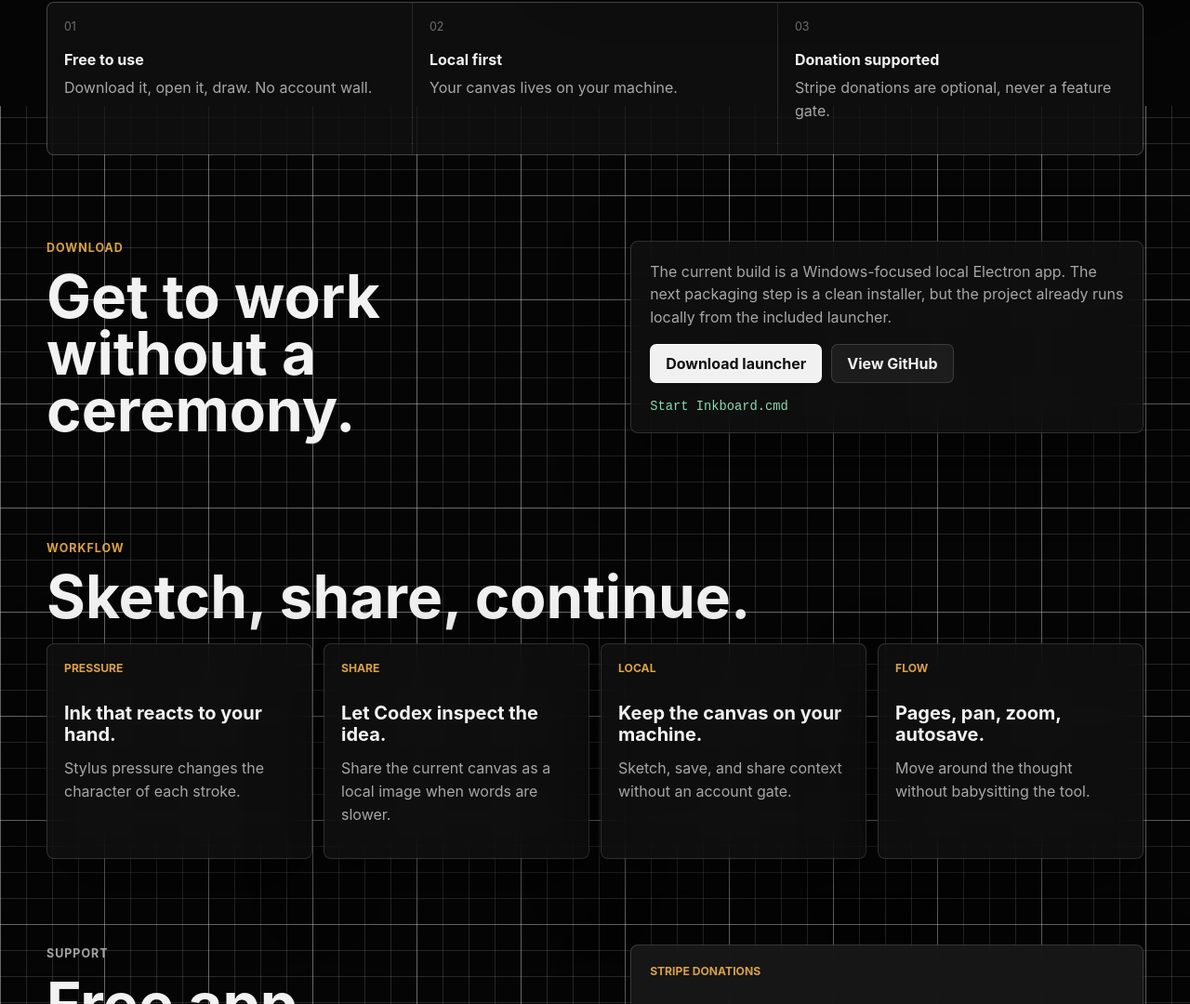
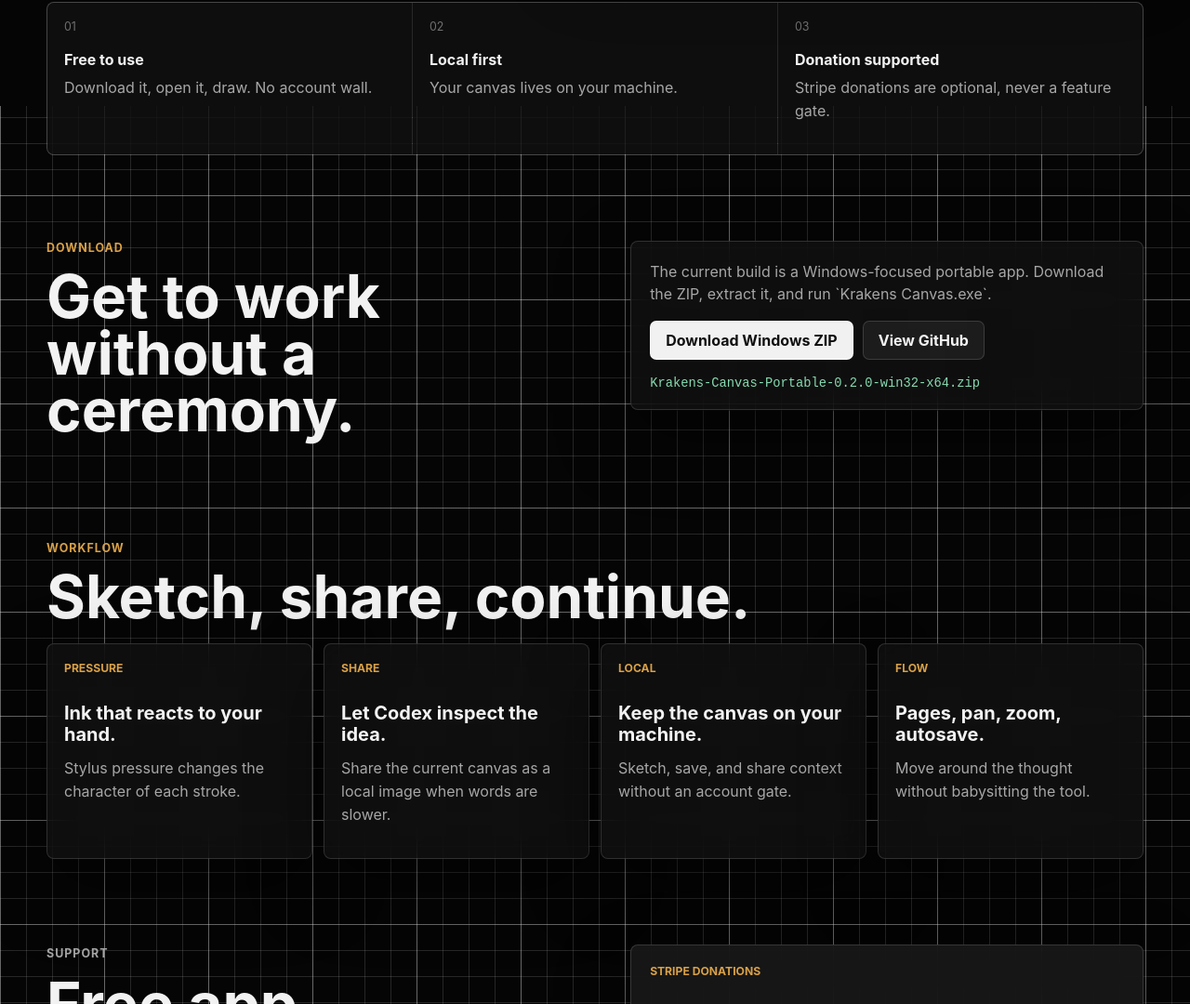
Before and after one commit to ELIBELL004/krakens-canvas, an Electron app: page site/index.html in a window 1280 px wide. Shown: the part 686-1766 px from the top of the page at 93% size. Drawn offline with Linux system fonts and the light colour scheme.

Commit message:
Point site download to release zip

```diff
--- a/site/index.html
+++ b/site/index.html
@@ -93,15 +93,17 @@
         </div>
         <div class="panel">
           <p>
-            The current build is a Windows-focused local Electron app. The next
-            packaging step is a clean installer, but the project already runs
-            locally from the included launcher.
+            The current build is a Windows-focused portable app. Download the
+            ZIP, extract it, and run `Krakens Canvas.exe`.
           </p>
           <div class="download-row">
-            <a class="button primary" href="../Start%20Inkboard.cmd" download>Download launcher</a>
+            <a
+              class="button primary"
+              href="https://github.com/ELIBELL004/krakens-canvas/releases/download/v0.2.0/Krakens-Canvas-Portable-0.2.0-win32-x64.zip"
+            >Download Windows ZIP</a>
             <a class="button ghost" href="https://github.com/ELIBELL004/krakens-canvas">View GitHub</a>
           </div>
-          <code>Start Inkboard.cmd</code>
+          <code>Krakens-Canvas-Portable-0.2.0-win32-x64.zip</code>
         </div>
       </section>
 
```
Also changed, not shown: site/README.md.
